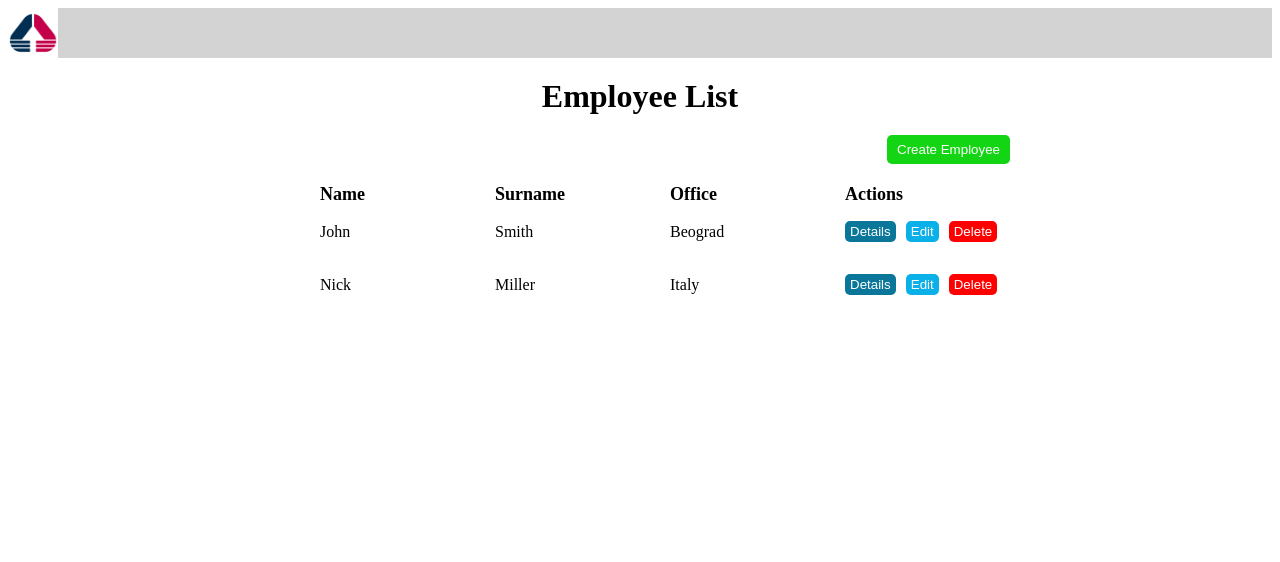
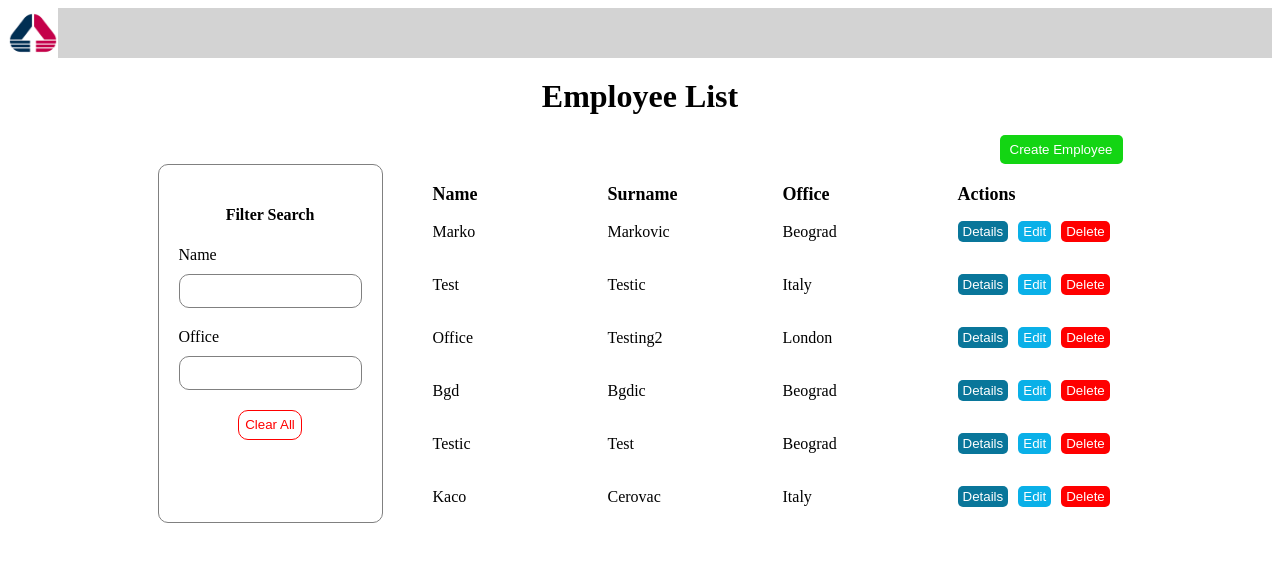
Before and after one commit to Spasoje994/myApp, an Angular app: page /home in a window 1280 px wide. Shown: the top 562 px of the page. Built offline with nearby package versions, Linux system fonts and the light colour scheme; data requests are answered from the project's data file.

Commit message:
work in progress for filter search

```diff
--- a/db.json
+++ b/db.json
@@ -1,29 +1,77 @@
 {
   "employees": [
     {
-      "id": "1",
-      "name": "John",
-      "surname": "Smith",
+      "id": "7b7b",
+      "name": "Marko",
+      "surname": "Markovic",
       "office": {
         "name": "Beograd",
-        "id": 1
+        "id": "1"
       },
-      "phones": [
-        1234,
-        5678
+      "phone": [
+        "123"
       ]
     },
     {
-      "id": "11",
-      "name": "Nick",
-      "surname": "Miller",
+      "id": "6a3a",
+      "name": "Test",
+      "surname": "Testic",
       "office": {
         "name": "Italy",
-        "id": 3
+        "id": "3"
       },
-      "phones": [
-        12314,
-        5628
+      "phone": [
+        "321",
+        "123"
+      ]
+    },
+    {
+      "id": "63b9",
+      "name": "Office",
+      "surname": "Testing2",
+      "office": {
+        "name": "London",
+        "id": "2"
+      },
+      "phone": [
+        "321"
+      ]
+    },
+    {
+      "id": "9133",
+      "name": "Bgd",
+      "surname": "Bgdic",
+      "office": {
+        "name": "Beograd",
+        "id": "1"
+      },
+      "phone": [
+        "123",
+        "321"
+      ]
+    },
+    {
+      "id": "a32b",
+      "name": "Testic",
+      "surname": "Test",
+      "office": {
+        "name": "Beograd",
+        "id": "1"
+      },
+      "phone": [
+        "12341243"
+      ]
+    },
+    {
+      "id": "7436",
+      "name": "Kaco",
+      "surname": "Cerovac",
+      "office": {
+        "name": "Italy",
+        "id": "3"
+      },
+      "phone": [
+        "666"
       ]
     }
   ],
--- a/src/app/features/employee-create-edit/employee-create-edit.component.html
+++ b/src/app/features/employee-create-edit/employee-create-edit.component.html
@@ -1,5 +1,6 @@
-<h1 *ngIf="!employeeId">Create Employee</h1>
-<h1 *ngIf="employeeId">Update Employee</h1>
+<h1 *ngIf="!employeeId && !isDetails">Create Employee</h1>
+<h1 *ngIf="employeeId && !isDetails">Update Employee</h1>
+<h1 *ngIf="isDetails">Details Employee</h1>
 <div class="employee-container">
   <form [formGroup]="employeeForm">
     <div class="form-row" *ngIf="employeeId">
@@ -26,18 +27,27 @@
     </div>
 
     <div formArrayName="phone" class="array">
-      <div class="btn-container">
-        <button [disabled]="isDetails" class="add-phone" (click)="addPhone()">
-          Add Phone
-        </button>
+      <div class="btn-container" *ngIf="!isDetails">
+        <button class="add-phone" (click)="addPhone()">Add Phone</button>
       </div>
       <div
         class="form-phone"
         *ngFor="let phone of phoneControls; let i = index"
       >
         <label for="phone">Phone {{ i + 1 }}</label>
-        <input class="phone" id="phone" type="text" [formControlName]="i" />
-        <button class="btn-delete" type="button" (click)="removePhone(i)">
+        <input
+          [readonly]="isDetails"
+          class="phone"
+          id="phone"
+          type="text"
+          [formControlName]="i"
+        />
+        <button
+          *ngIf="!isDetails"
+          class="btn-delete"
+          type="button"
+          (click)="removePhone(i)"
+        >
           Delete
         </button>
       </div>
--- a/src/app/features/employee-create-edit/employee-create-edit.component.scss
+++ b/src/app/features/employee-create-edit/employee-create-edit.component.scss
@@ -73,6 +73,11 @@ h1 {
       padding: 7px 10px;
       border-radius: 5px;
       color: white;
+
+      &.btn-create:disabled {
+        background-color: rgb(136, 183, 136);
+        cursor: not-allowed;
+      }
     }
   }
 
--- a/src/app/features/employee-create-edit/employee-create-edit.component.ts
+++ b/src/app/features/employee-create-edit/employee-create-edit.component.ts
@@ -47,9 +47,7 @@ export class EmployeeCreateEditComponent implements OnInit {
   ngOnInit(): void {
     this.employeeId = this.route.snapshot.params['id'];
     let empDetails = this.route.snapshot.url[0].path;
-    console.log('this.route.snapshot:', this.route.snapshot.url[0].path);
     if (this.employeeId) {
-      console.log('this.employeeId:', this.employeeId);
       this.getEmployee();
       if (empDetails === 'details') {
         this.employeeForm.disable();
@@ -64,7 +62,6 @@ export class EmployeeCreateEditComponent implements OnInit {
   getOffices() {
     this.officeService.getOffices().subscribe((data: Office[]) => {
       this.employeeOffices = data;
-      console.log(data);
     });
   }
 
@@ -73,16 +70,18 @@ export class EmployeeCreateEditComponent implements OnInit {
       .getEmployee(this.employeeId)
       .subscribe((data: Employee) => {
         this.employee = data;
-        console.log('data:', data);
-
         this.employeeForm.get('id')?.setValue(this.employee.id);
         this.employeeForm.get('name')?.setValue(this.employee.name);
         this.employeeForm.get('surname')?.setValue(this.employee.surname);
         this.employeeForm.get('office')?.setValue(this.employee?.office?.id);
+
+        const phoneArray = this.employeeForm.get('phone') as FormArray;
+        data.phone.forEach((phone) => phoneArray.push(new FormControl(phone)));
       });
   }
 
   addPhone() {
+    // const control = new FormControl<null | string>(phone ?? null);
     const control = new FormControl(null);
     (<FormArray>this.employeeForm.get('phone')).push(control);
   }
@@ -96,6 +95,17 @@ export class EmployeeCreateEditComponent implements OnInit {
     let office = this.employeeOffices.find((o) => o.id === form.office);
 
     if (this.employeeId) {
+      let formValue: Employee = {
+        id: this.employeeId,
+        name: form.name,
+        surname: form.surname,
+        office: office!,
+        phone: form.phone,
+      };
+      this.employeeService.updateEmployee(formValue).subscribe((res: any) => {
+        this.employeeForm.reset();
+        this.success = true;
+      });
     } else {
       let formValue: Employee = {
         id: form.id,
--- a/src/app/features/employees/employees.component.html
+++ b/src/app/features/employees/employees.component.html
@@ -4,6 +4,22 @@
   <button class="btn-create" (click)="navigateToCreate()">
     Create Employee
   </button>
+</div>
+
+<div class="cotainer">
+  <div class="filter-container">
+    <h4>Filter Search</h4>
+    <div class="form-row">
+      <label for="name">Name</label>
+      <input id="name" type="text" [formControl]="nameSearch" />
+    </div>
+    <div class="form-row">
+      <label for="office">Office</label>
+      <input id="office" type="text" [formControl]="officeSearch" />
+    </div>
+    <div class="clear">
+      <button class="clear-btn" (click)="clearFilterSearch()">Clear All</button>
+    </div>
   </div>
 
   <div class="employees">
@@ -13,7 +29,7 @@
       <li>Office</li>
       <li>Actions</li>
     </div>
-  <ul class="employee" *ngFor="let item of employees">
+    <ul class="employee" *ngFor="let item of filteredEmployees">
       <li>{{ item?.name }}</li>
       <li>{{ item?.surname }}</li>
       <li>{{ item?.office?.name }}</li>
@@ -26,3 +42,4 @@
       </li>
     </ul>
   </div>
+</div>
--- a/src/app/features/employees/employees.component.scss
+++ b/src/app/features/employees/employees.component.scss
@@ -16,6 +16,46 @@
     padding: 7px 10px;
     border-radius: 5px;
     color: white;
+  }
+}
+.cotainer {
+  width: 100%;
+  height: 100%;
+  display: flex;
+
+  .filter-container {
+    border: 1px solid gray;
+    border-radius: 10px;
+    padding: 20px;
+
+    h4 {
+      text-align: center;
+    }
+
+    .form-row {
+      display: flex;
+      flex-direction: column;
+      margin: 10px 0px;
+
+      input {
+        border: 1px solid gray;
+        border-radius: 10px;
+        height: 30px;
+        margin: 10px 0px;
+      }
+    }
+    .clear {
+      display: flex;
+      align-items: center;
+      justify-content: center;
+
+      .clear-btn {
+        border: 1px solid red;
+        border-radius: 10px;
+        height: 30px;
+        background-color: transparent;
+        color: red;
+      }
     }
   }
 
@@ -81,6 +121,7 @@
       }
     }
   }
+}
 
 button {
   cursor: pointer;
--- a/src/app/features/employees/employees.component.ts
+++ b/src/app/features/employees/employees.component.ts
@@ -1,4 +1,5 @@
 import { Component, OnDestroy, OnInit } from '@angular/core';
+import { FormControl } from '@angular/forms';
 import { Router } from '@angular/router';
 import { Subject, takeUntil } from 'rxjs';
 import { Employee } from 'src/app/interface/employee';
@@ -11,7 +12,10 @@ import { EmployeeService } from 'src/app/services/employee.service';
 })
 export class EmployeesComponent implements OnInit, OnDestroy {
   employees: Employee[] = [];
+  filteredEmployees: Employee[] = [];
   private destroy$ = new Subject();
+  nameSearch = new FormControl('');
+  officeSearch = new FormControl('');
 
   constructor(
     private employeeService: EmployeeService,
@@ -20,6 +24,7 @@ export class EmployeesComponent implements OnInit, OnDestroy {
 
   ngOnInit(): void {
     this.getEmployees();
+    this.filterSearch();
   }
 
   getEmployees() {
@@ -28,6 +33,7 @@ export class EmployeesComponent implements OnInit, OnDestroy {
       .pipe(takeUntil(this.destroy$))
       .subscribe((data: Employee[]) => {
         this.employees = data;
+        this.filteredEmployees = data;
       });
   }
 
@@ -46,10 +52,42 @@ export class EmployeesComponent implements OnInit, OnDestroy {
   onDelete(employee: Employee) {
     console.log('employee:', employee.id);
     this.employeeService.deleteEmployee(employee).subscribe(() => {
-      this.employees = this.employees.filter(
+      this.filteredEmployees = this.filteredEmployees.filter(
         (e: Employee) => e.id !== employee.id
       );
     });
+  }
+
+  filterSearch() {
+    this.nameSearch.valueChanges.subscribe((name: any) => {
+      if (name.length >= 3) {
+        this.filteredEmployees = this.employees.filter((value: Employee) => {
+          return value.name
+            .toLocaleLowerCase()
+            .includes(name.toLocaleLowerCase());
+        });
+      } else {
+        this.filteredEmployees = this.employees;
+      }
+    });
+
+    this.officeSearch.valueChanges.subscribe((office: any) => {
+      if (office.length >= 3) {
+        console.log('office:', office);
+        this.filteredEmployees = this.employees.filter((value: Employee) => {
+          return value.office.name
+            .toLocaleLowerCase()
+            .includes(office.toLocaleLowerCase());
+        });
+      } else {
+        this.filteredEmployees = this.employees;
+      }
+    });
+  }
+
+  clearFilterSearch() {
+    this.nameSearch.setValue('');
+    this.officeSearch.setValue('');
   }
 
   ngOnDestroy(): void {
--- a/src/app/services/employee.service.ts
+++ b/src/app/services/employee.service.ts
@@ -32,10 +32,10 @@ export class EmployeeService {
   }
 
   addEmployee(employee: Employee): Observable<Employee> {
-    return this.http.post<Employee>(this.apiUrl, employee, httpOptions);
+    return this.http.post<Employee>(this.apiUrl, employee);
   }
 
   updateEmployee(employee: Employee): Observable<Employee> {
-    return this.http.put<Employee>(this.apiUrl, employee, httpOptions);
+    return this.http.put<Employee>(this.apiUrl, employee);
   }
 }
```
Lines whose indentation alone changed are shown as unchanged.
